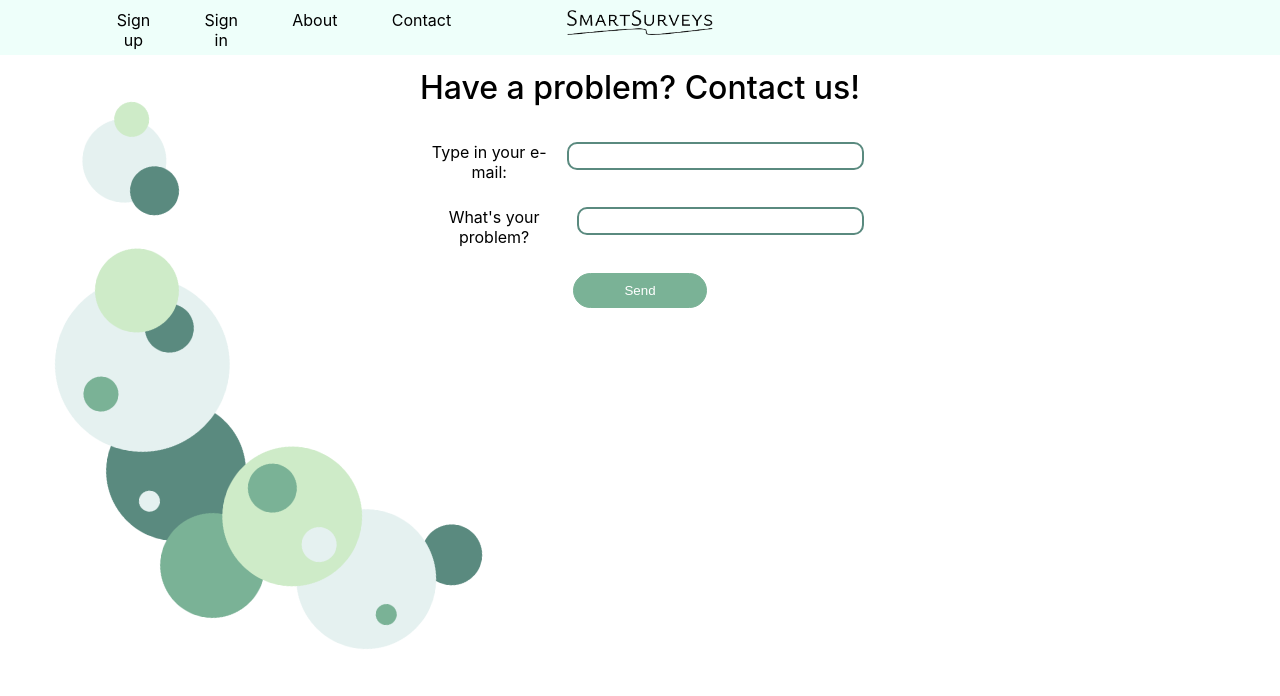
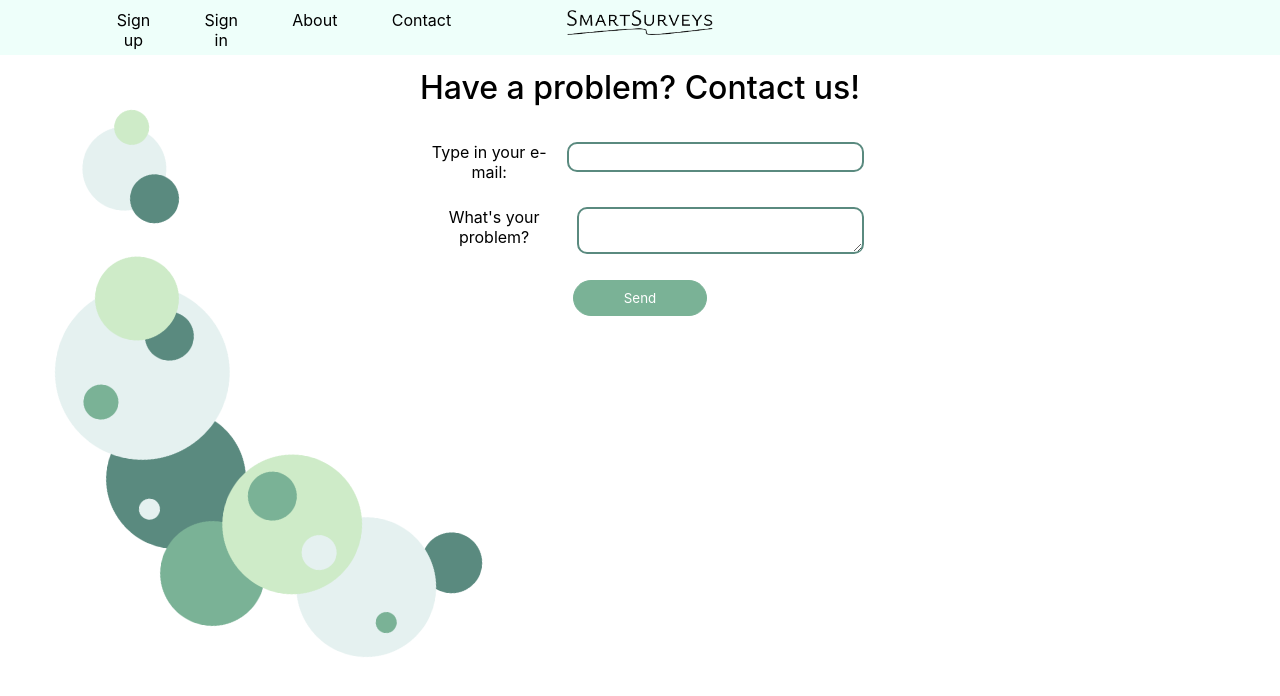
Before and after one commit to rishdor/emotional-response-recognition-in-surveys, a React (Create React App) app in the folder frontend/: page /contact in a window 1280 px wide. Shown: the top 696 px of the page. Built offline with nearby package versions, Linux system fonts and the light colour scheme; no server answers.

Commit message:
text area in contact and fixed fonts

```diff
--- a/frontend/src/css/SignForm.css
+++ b/frontend/src/css/SignForm.css
@@ -33,13 +33,14 @@
     background-color: #FFFFFF;
 }
 
-.formElem input{
+.formElem input, .formElem textarea{
     width: 65%;
     padding: 1%;
     border-radius: 10px;
     border: 2px solid var(--button_hover_color);
     height: 50%;
     background-color: #FFFFFF;
+    font-size: 14px;
 }
 
 .formElem input[type='checkbox']{
--- a/frontend/src/css/index.css
+++ b/frontend/src/css/index.css
@@ -1,8 +1,12 @@
+*{
+  font-family: -apple-system, BlinkMacSystemFont, 'Segoe UI', 'Roboto', 'Oxygen',
+  'Ubuntu', 'Cantarell', 'Fira Sans', 'Droid Sans', 'Helvetica Neue',
+  sans-serif;
+}
+
 body {
   margin: 0;
-  font-family: -apple-system, BlinkMacSystemFont, 'Segoe UI', 'Roboto', 'Oxygen',
-    'Ubuntu', 'Cantarell', 'Fira Sans', 'Droid Sans', 'Helvetica Neue',
-    sans-serif;
+
   -webkit-font-smoothing: antialiased;
   -moz-osx-font-smoothing: grayscale;
 }
--- a/frontend/src/js/Contact.js
+++ b/frontend/src/js/Contact.js
@@ -85,7 +85,7 @@ function Contact() {
 
           <div class='formElem'>
             <label for="problem">What's your problem?</label>
-            <input type="text" name="problem" required />
+            <textarea name="problem" required />
           </div>
 
           <div class='formElem'>
```
